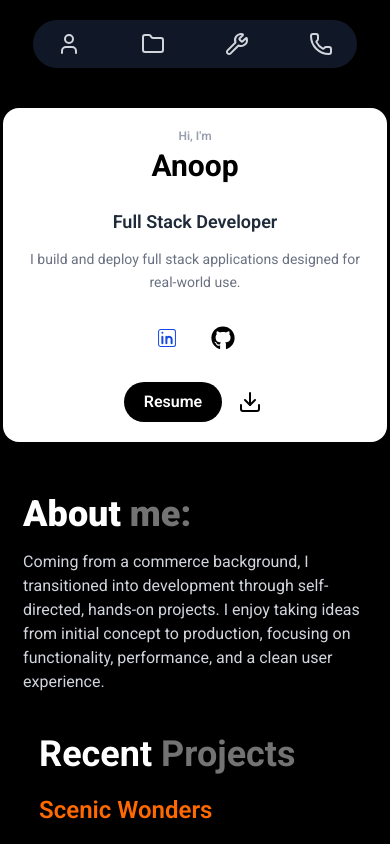
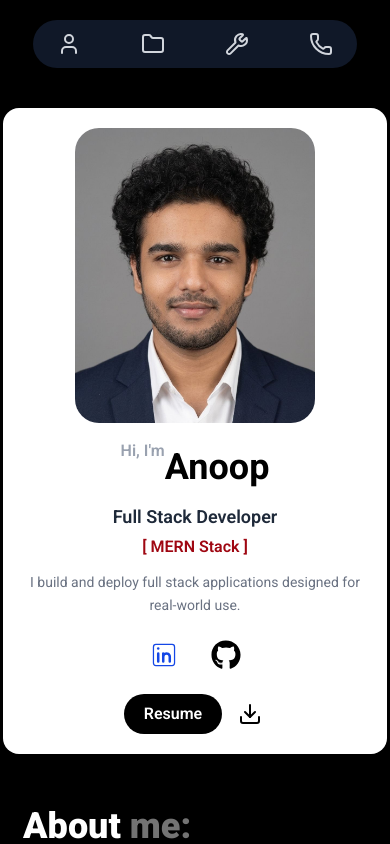
Before and after one commit to elvyn0/portfolio, a React (Vite) app: page / in a window 390 px wide. Shown: the top 844 px of the page. Built offline with nearby package versions, Linux system fonts and the light colour scheme; the HTML template or start-up script is replaced by a standard one.

Commit message:
feat:added Profile image at hero section.

```diff
--- a/src/Components/Hero.jsx
+++ b/src/Components/Hero.jsx
@@ -8,16 +8,22 @@ function Hero() {
   return (
     <motion.div variants={fadeUp} initial="hidden" animate="show">
       <div className="w-full md:pt-16 flex justify-center md:justify-start">
-        <div className="flex flex-col gap-6 bg-white w-full max-w-sm md:max-w-xs p-5 rounded-2xl shadow-md items-center text-center">
+        <div className="flex flex-col gap-4  bg-white w-full max-w-sm md:max-w-xs p-5 rounded-2xl shadow-md items-center text-center">
           {/* Intro */}
           <div>
-            <p className="text-xs sm:text-sm text-gray-400 font-semibold mb-1">Hi, I'm</p>
-            <h1 className="font-bold text-3xl sm:text-4xl md:text-5xl">Anoop</h1>
+            <img className="rounded-3xl w-60 md:w-full" src="project1image/Anoop_profilepic.jpg" />
+          </div>
+          <div className="flex">
+            <p className="text-md md:text-md text-gray-400 font-semibold">Hi, I'm</p>
+            <h1 className="font-bold text-4xl  md:text-5xl mt-2">Anoop</h1>
           </div>
 
           {/* Role + Tagline */}
           <div className="flex flex-col gap-3">
-            <p className="text-lg sm:text-xl font-semibold text-gray-800">Full Stack Developer</p>
+            <div>
+              <p className="text-lg md:text-xl font-semibold text-gray-800 mb-1">Full Stack Developer</p>
+              <p className="font-semibold text-red-800">[ MERN Stack ]</p>
+            </div>
 
             <p className="text-gray-500 text-sm sm:text-base leading-relaxed">
               I build and deploy full stack applications designed for real-world use.
@@ -32,7 +38,7 @@ function Hero() {
               rel="noopener noreferrer"
               className="p-2 rounded-lg hover:bg-gray-100 transition-all"
             >
-              <CiLinkedin className="text-blue-700 text-2xl sm:text-3xl" />
+              <CiLinkedin className="text-blue-700 text-3xl" />
             </a>
 
             <a
@@ -41,7 +47,7 @@ function Hero() {
               rel="noopener noreferrer"
               className="p-2 rounded-lg hover:bg-gray-100 transition-all"
             >
-              <FaGithub className="text-black text-2xl sm:text-3xl" />
+              <FaGithub className="text-black text-3xl" />
             </a>
           </div>
 
```
Also changed, not shown: public/project1image/Anoop_profilepic.jpg (added).
